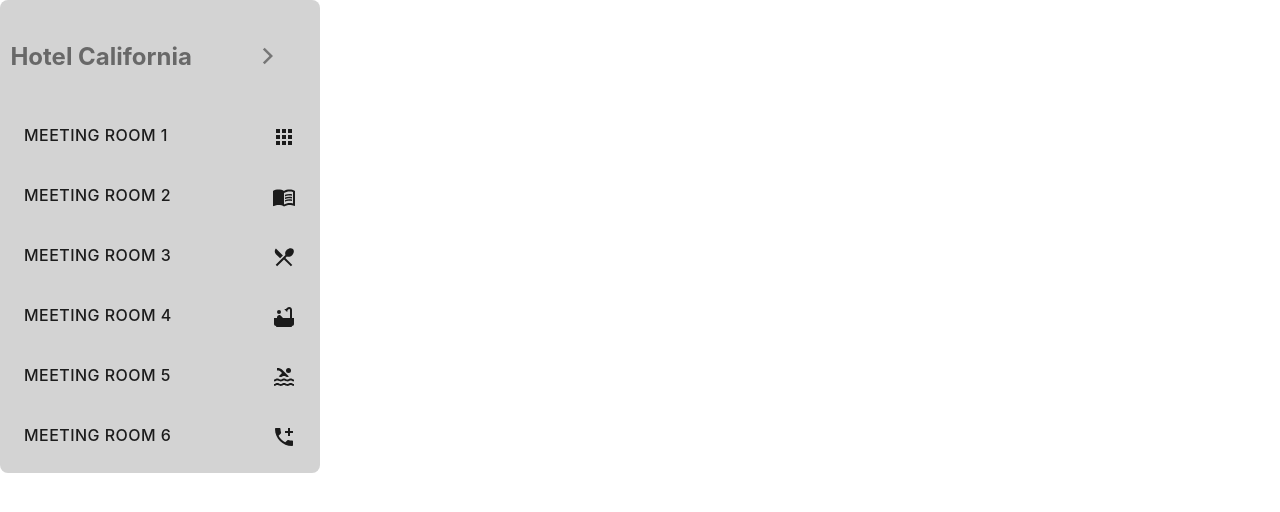
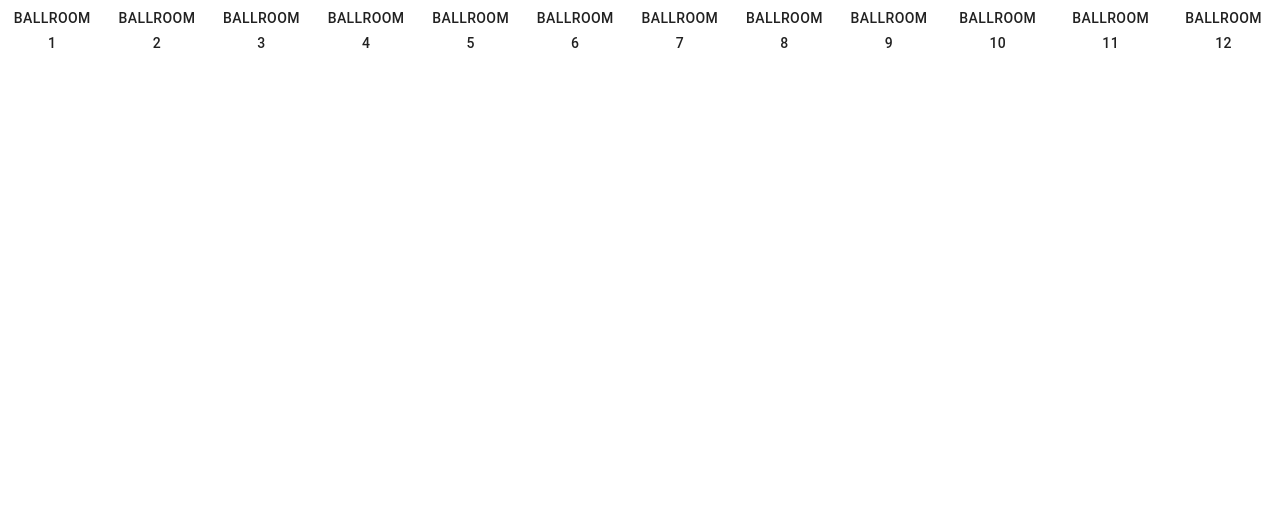
Before and after one commit to vhuang5564/hotel-california, a Next.js app: page /test in a window 1280 px wide. Shown: the top 512 px of the page. Built offline with nearby package versions, Linux system fonts and the light colour scheme.

Commit message:
create ballroom component

```diff
--- /dev/null
+++ b/components/Ballroom.jsx
@@ -0,0 +1,22 @@
+import Button from '@material-ui/core/Button';
+import styles from '../styles/Ballroom.module.scss';
+
+
+export default function Ballroom(props) {
+  return (
+    <section className={styles.ballroom}>
+      <Button>Ballroom 1</Button>
+      <Button>Ballroom 2</Button>
+      <Button>Ballroom 3</Button>
+      <Button>Ballroom 4</Button>
+      <Button>Ballroom 5</Button>
+      <Button>Ballroom 6</Button>
+      <Button>Ballroom 7</Button>
+      <Button>Ballroom 8</Button>
+      <Button>Ballroom 9</Button>
+      <Button>Ballroom 10</Button>
+      <Button>Ballroom 11</Button>
+      <Button>Ballroom 12</Button>
+    </section>
+  );
+}
--- a/pages/test.js
+++ b/pages/test.js
@@ -1,9 +1,7 @@
-import Sidebar from "../components/Sidebar";
+import Ballroom from "../components/Ballroom";
 
 export default function test() {
   return (
-    <div>
-      <Sidebar />
-    </div>
+    <Ballroom />
   );
 }
--- /dev/null
+++ b/styles/Ballroom.module.scss
@@ -0,0 +1,4 @@
+.ballroom {
+  display: flex;
+
+}
```
